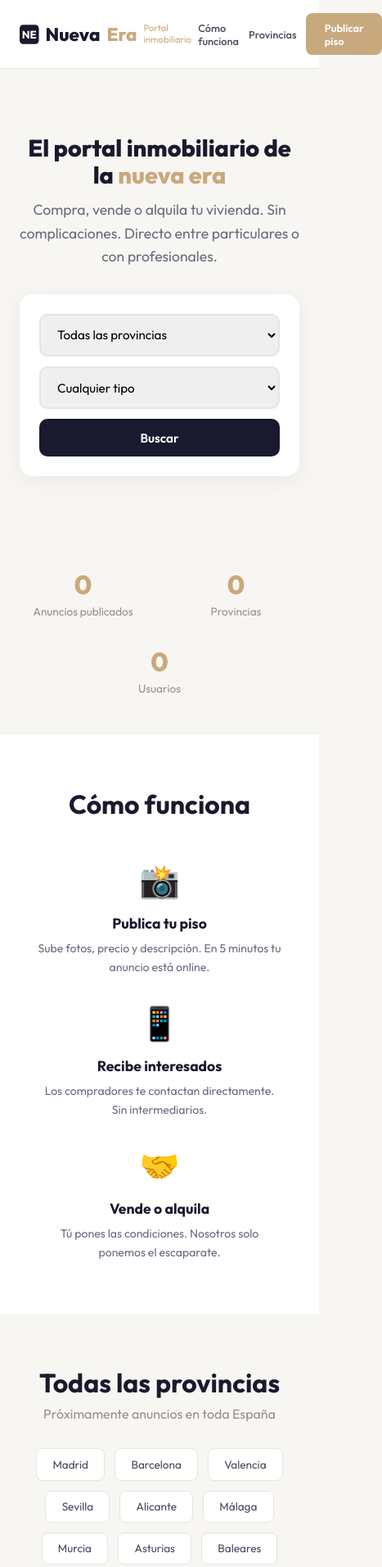
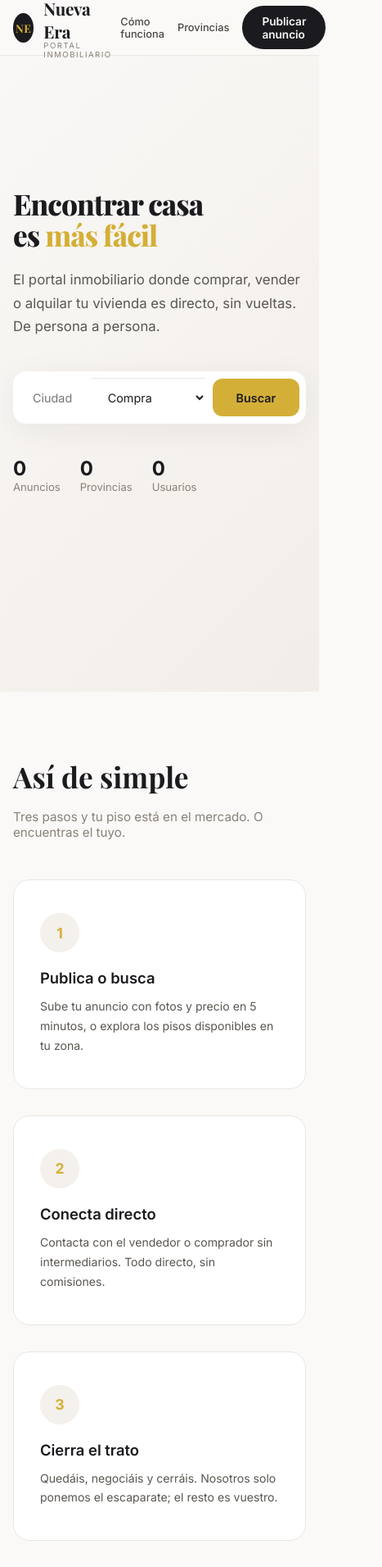
Before and after one commit to arstudio48/nueva-era, a plain HTML site: page index.html in a window 390 px wide. Shown: the top 1912 px of the page at 82% size, 467 px wide, since content can reach past the window. Drawn offline with nearby package versions, Linux system fonts and the light colour scheme.

Commit message:
redesign: look elegante, oscuro/dorado, estilo portal inmobiliario premium

```diff
--- a/index.html
+++ b/index.html
@@ -4,190 +4,273 @@
   <meta charset="UTF-8">
   <meta name="viewport" content="width=device-width, initial-scale=1.0">
   <title>Nueva Era — Portal Inmobiliario</title>
-  <meta name="description" content="Portal inmobiliario. Compra y venta de viviendas. Publica tu piso gratis. Encuentra tu hogar.">
+  <meta name="description" content="Portal inmobiliario. Compra, venta y alquiler de viviendas. Publica tu piso gratis. Encuentra tu hogar en Nueva Era.">
   <link rel="preconnect" href="https://fonts.googleapis.com">
   <link rel="preconnect" href="https://fonts.gstatic.com" crossorigin>
-  <link href="https://fonts.googleapis.com/css2?family=Outfit:wght@300;400;500;600;700;800&display=swap" rel="stylesheet">
+  <link href="https://fonts.googleapis.com/css2?family=Inter:wght@300;400;500;600;700;800&family=Playfair+Display:wght@500;600;700;800&display=swap" rel="stylesheet">
   <style>
     * { margin: 0; padding: 0; box-sizing: border-box; }
-    body { font-family: 'Outfit', sans-serif; background: #f8f6f3; color: #1a1a2e; }
-    .container { max-width: 1100px; margin: 0 auto; padding: 0 1.5rem; }
+    body { font-family: 'Inter', sans-serif; background: #faf9f7; color: #1b1b1f; }
+    .container { max-width: 1200px; margin: 0 auto; padding: 0 2rem; }
 
-    /* Header */
-    header { background: white; border-bottom: 1px solid #e8e4e0; padding: 1rem 0; position: sticky; top: 0; z-index: 100; }
-    header .container { display: flex; align-items: center; justify-content: space-between; }
-    .logo { font-size: 1.4rem; font-weight: 800; color: #1a1a2e; text-decoration: none; display: flex; align-items: center; gap: .5rem; }
-    .logo span { color: #c8a97e; }
-    .logo-sub { font-size: .7rem; font-weight: 400; color: #9a8e87; display: block; margin-top: -2px; }
-    nav { display: flex; gap: 1.5rem; align-items: center; }
-    nav a { color: #4a4a5e; text-decoration: none; font-size: .9rem; font-weight: 500; transition: color .15s; }
-    nav a:hover { color: #c8a97e; }
-    .btn-publicar { background: #c8a97e; color: white !important; padding: .6rem 1.4rem; border-radius: 8px; font-weight: 600; }
-    .btn-publicar:hover { background: #b89565 !important; }
+    /* H E A D E R */
+    header {
+      position: fixed; top: 0; left: 0; right: 0; z-index: 100;
+      background: rgba(250,249,247,.92); backdrop-filter: blur(12px);
+      border-bottom: 1px solid #eae7e2;
+      padding: 0 2rem; height: 68px;
+      display: flex; align-items: center; justify-content: space-between;
+    }
+    .logo-wrap { display: flex; align-items: center; gap: .75rem; text-decoration: none; }
+    .logo-icon { width: 36px; height: 36px; background: #1b1b1f; border-radius: 50%; display: flex; align-items: center; justify-content: center; font-family: 'Playfair Display', serif; font-weight: 700; font-size: .85rem; color: #d4af37; letter-spacing: .5px; }
+    .logo-text { font-family: 'Playfair Display', serif; font-size: 1.3rem; font-weight: 700; color: #1b1b1f; letter-spacing: -.3px; }
+    .logo-text small { display: block; font-family: 'Inter', sans-serif; font-size: .6rem; font-weight: 400; color: #8a8078; letter-spacing: 1.5px; text-transform: uppercase; margin-top: -2px; }
+    nav { display: flex; align-items: center; gap: 2rem; }
+    nav a { text-decoration: none; color: #4a4642; font-size: .88rem; font-weight: 500; transition: color .2s; position: relative; }
+    nav a::after { content: ''; position: absolute; bottom: -4px; left: 0; width: 0; height: 2px; background: #d4af37; transition: width .2s; }
+    nav a:hover { color: #1b1b1f; }
+    nav a:hover::after { width: 100%; }
+    .btn-primary {
+      background: #1b1b1f; color: #faf9f7 !important; padding: .65rem 1.5rem;
+      border-radius: 50px; font-weight: 600; font-size: .85rem; transition: all .2s;
+    }
+    .btn-primary:hover { background: #2d2d35; }
+    .btn-primary::after { display: none !important; }
 
-    /* Hero */
-    .hero { padding: 5rem 0 4rem; text-align: center; }
-    .hero h1 { font-size: 2.8rem; font-weight: 800; margin-bottom: .75rem; line-height: 1.15; }
-    .hero h1 span { color: #c8a97e; }
-    .hero p { font-size: 1.1rem; color: #6b6b7e; max-width: 600px; margin: 0 auto 2rem; line-height: 1.6; }
+    /* H E R O */
+    .hero {
+      min-height: 100vh; display: flex; align-items: center;
+      background: linear-gradient(135deg, #faf9f7 0%, #f2ede8 100%);
+      padding-top: 68px;
+    }
+    .hero-grid {
+      display: grid; grid-template-columns: 1fr 1fr; gap: 4rem; align-items: center;
+    }
+    .hero-content h1 {
+      font-family: 'Playfair Display', serif;
+      font-size: 3.5rem; font-weight: 800; line-height: 1.1; letter-spacing: -1px;
+      margin-bottom: 1.25rem; color: #1b1b1f;
+    }
+    .hero-content h1 em { font-style: normal; color: #d4af37; }
+    .hero-content p {
+      font-size: 1.05rem; line-height: 1.7; color: #5a5650;
+      margin-bottom: 2.5rem; max-width: 480px;
+    }
+    .hero-search {
+      background: white; border-radius: 16px; padding: .5rem;
+      box-shadow: 0 8px 40px rgba(0,0,0,.06);
+      display: flex; gap: .5rem; align-items: center;
+      max-width: 600px;
+    }
+    .hero-search input,
+    .hero-search select {
+      flex: 1; border: none; padding: .9rem 1rem; font-size: .9rem;
+      font-family: inherit; outline: none; background: transparent;
+      color: #1b1b1f; min-width: 0;
+    }
+    .hero-search select { cursor: pointer; min-width: 140px; border-left: 1px solid #eae7e2; }
+    .hero-search button {
+      background: #d4af37; border: none; border-radius: 12px;
+      padding: .9rem 1.8rem; font-weight: 600; font-size: .9rem;
+      cursor: pointer; font-family: inherit; color: #1b1b1f;
+      transition: background .2s; white-space: nowrap;
+    }
+    .hero-search button:hover { background: #c4a030; }
+    .hero-stats { display: flex; gap: 2.5rem; margin-top: 2.5rem; }
+    .hero-stats .num { font-size: 1.5rem; font-weight: 700; color: #1b1b1f; }
+    .hero-stats .lbl { font-size: .82rem; color: #8a8078; }
+    .hero-visual {
+      position: relative;
+    }
+    .hero-visual .img-placeholder {
+      width: 100%; aspect-ratio: 4/3;
+      background: linear-gradient(135deg, #1b1b1f 0%, #2d2d35 50%, #d4af37 100%);
+      border-radius: 24px; display: flex; align-items: center; justify-content: center;
+      color: rgba(255,255,255,.08); font-size: 4rem; overflow: hidden;
+      position: relative;
+    }
+    .hero-visual .img-placeholder::before {
+      content: '🏠'; position: absolute; top: 50%; left: 50%;
+      transform: translate(-50%,-50%); font-size: 6rem; opacity: .15;
+    }
+    .badge-float {
+      position: absolute; bottom: -1rem; left: -1rem;
+      background: white; border-radius: 16px; padding: 1.25rem;
+      box-shadow: 0 8px 32px rgba(0,0,0,.08);
+    }
+    .badge-float p { font-size: .8rem; color: #8a8078; }
+    .badge-float strong { color: #1b1b1f; font-size: 1.1rem; }
 
-    /* Buscador */
-    .buscador { background: white; border-radius: 16px; padding: 1.5rem; max-width: 700px; margin: 0 auto; box-shadow: 0 4px 24px rgba(0,0,0,.06); display: flex; gap: .75rem; flex-wrap: wrap; }
-    .buscador input, .buscador select { flex: 1; min-width: 180px; padding: .85rem 1rem; border: 2px solid #e8e4e0; border-radius: 10px; font-size: .95rem; font-family: inherit; outline: none; transition: border-color .2s; }
-    .buscador input:focus, .buscador select:focus { border-color: #c8a97e; }
-    .buscador button { padding: .85rem 2rem; background: #1a1a2e; color: white; border: none; border-radius: 10px; font-size: .95rem; font-weight: 600; cursor: pointer; font-family: inherit; transition: background .15s; }
-    .buscador button:hover { background: #2d2d4e; }
+    /* S E C C I O N E S */
+    section { padding: 5rem 0; }
+    section h2 {
+      font-family: 'Playfair Display', serif;
+      font-size: 2.2rem; font-weight: 700; margin-bottom: 1rem;
+    }
+    section .subtitle { color: #8a8078; font-size: .95rem; margin-bottom: 3rem; }
 
-    /* Stats */
-    .stats { padding: 3rem 0; text-align: center; }
-    .stats-grid { display: flex; gap: 2rem; justify-content: center; flex-wrap: wrap; }
-    .stat-item { flex: 1; min-width: 150px; }
-    .stat-item .num { font-size: 2rem; font-weight: 800; color: #c8a97e; }
-    .stat-item .label { font-size: .85rem; color: #9a8e87; margin-top: .25rem; }
+    /* C Ó M O   F U N C I O N A */
+    .steps { display: grid; grid-template-columns: repeat(3, 1fr); gap: 2rem; }
+    .step {
+      background: white; border-radius: 20px; padding: 2.5rem 2rem;
+      border: 1px solid #eae7e2; transition: all .2s;
+    }
+    .step:hover { border-color: #d4af37; box-shadow: 0 8px 32px rgba(212,175,55,.08); }
+    .step .num-circle {
+      width: 48px; height: 48px; border-radius: 50%; background: #f4f0eb;
+      display: flex; align-items: center; justify-content: center;
+      font-weight: 700; font-size: 1.1rem; color: #d4af37; margin-bottom: 1.25rem;
+    }
+    .step h3 { font-size: 1.15rem; font-weight: 600; margin-bottom: .75rem; }
+    .step p { font-size: .88rem; line-height: 1.7; color: #5a5650; }
 
-    /* Cómo funciona */
-    .como-funciona { padding: 4rem 0; background: white; }
-    .como-funciona h2 { text-align: center; font-size: 2rem; margin-bottom: 3rem; }
-    .steps { display: flex; gap: 2rem; justify-content: center; flex-wrap: wrap; }
-    .step { flex: 1; min-width: 220px; max-width: 300px; text-align: center; }
-    .step .icon { font-size: 2.5rem; margin-bottom: 1rem; }
-    .step h3 { font-size: 1.1rem; margin-bottom: .5rem; }
-    .step p { font-size: .88rem; color: #6b6b7e; line-height: 1.6; }
+    /* P R O V I N C I A S */
+    .prov-grid {
+      display: flex; flex-wrap: wrap; gap: .75rem; justify-content: center;
+    }
+    .prov-grid a {
+      padding: .65rem 1.4rem; background: white; border: 1px solid #eae7e2;
+      border-radius: 50px; color: #4a4642; text-decoration: none;
+      font-size: .85rem; font-weight: 500; transition: all .2s;
+    }
+    .prov-grid a:hover { border-color: #d4af37; background: #faf9f7; color: #1b1b1f; }
 
-    /* Provincias */
-    .provincias { padding: 4rem 0; }
-    .provincias h2 { text-align: center; font-size: 2rem; margin-bottom: .5rem; }
-    .provincias p.sub { text-align: center; color: #9a8e87; margin-bottom: 2rem; }
-    .prov-grid { display: flex; flex-wrap: wrap; gap: .75rem; justify-content: center; }
-    .prov-grid a { padding: .6rem 1.2rem; background: white; border: 1px solid #e8e4e0; border-radius: 8px; color: #4a4a5e; text-decoration: none; font-size: .85rem; transition: all .15s; }
-    .prov-grid a:hover { border-color: #c8a97e; color: #c8a97e; }
+    /* C T A */
+    .cta-box {
+      background: #1b1b1f; border-radius: 24px; padding: 4rem;
+      text-align: center; color: #faf9f7;
+    }
+    .cta-box h2 { color: #faf9f7; }
+    .cta-box p { color: #8a8078; font-size: .95rem; margin-bottom: 2rem; }
+    .cta-box .btn-primary { background: #d4af37; color: #1b1b1f !important; font-size: .95rem; padding: .85rem 2.5rem; display: inline-block; text-decoration: none; }
 
-    footer { text-align: center; padding: 2rem 0; color: #9a8e87; font-size: .82rem; border-top: 1px solid #e8e4e0; }
+    /* F O O T E R */
+    footer {
+      border-top: 1px solid #eae7e2; padding: 2.5rem 0;
+      text-align: center; color: #8a8078; font-size: .82rem;
+    }
 
-    /* Proximamente */
-    .coming-soon { background: #f8f6f3; border-radius: 12px; padding: 3rem; text-align: center; margin: 2rem 0; border: 2px dashed #dcd4ce; }
-    .coming-soon h3 { color: #c8a97e; font-size: 1.2rem; margin-bottom: .5rem; }
-    .coming-soon p { color: #9a8e87; font-size: .9rem; }
-
-    @media (max-width: 768px) {
-      .hero h1 { font-size: 1.8rem; }
+    @media (max-width: 900px) {
+      .hero-grid { grid-template-columns: 1fr; gap: 2rem; }
+      .hero-content h1 { font-size: 2.2rem; }
+      .hero-visual { display: none; }
+      .steps { grid-template-columns: 1fr; }
+      header { padding: 0 1rem; }
+      .container { padding: 0 1rem; }
       nav a { font-size: .8rem; }
-      nav { gap: .75rem; }
-      .buscador { flex-direction: column; }
-      .buscador input, .buscador select { min-width: auto; }
+      nav { gap: 1rem; }
+      .hero-search { flex-wrap: wrap; }
+      .hero-search select { border-left: none; border-top: 1px solid #eae7e2; }
+      .hero-stats { gap: 1.5rem; }
+      .cta-box { padding: 2rem 1.5rem; }
     }
   </style>
 </head>
 <body>
 
 <header>
-  <div class="container">
-    <a href="/" class="logo">
-      <svg width="32" height="32" viewBox="0 0 32 32"><rect width="32" height="32" rx="6" fill="#1a1a2e"/><text x="16" y="23" text-anchor="middle" fill="white" font-size="18" font-weight="700" font-family="Outfit,sans-serif">NE</text></svg>
-      Nueva <span>Era</span>
-      <span class="logo-sub">Portal inmobiliario</span>
+  <a href="/" class="logo-wrap">
+    <div class="logo-icon">NE</div>
+    <div class="logo-text">Nueva Era <small>Portal Inmobiliario</small></div>
   </a>
   <nav>
     <a href="#como-funciona">Cómo funciona</a>
     <a href="#provincias">Provincias</a>
-      <a href="#publicar" class="btn-publicar">Publicar piso</a>
+    <a href="#publicar" class="btn-primary">Publicar anuncio</a>
   </nav>
-  </div>
 </header>
 
 <section class="hero">
   <div class="container">
-    <h1>El portal inmobiliario de la <span>nueva era</span></h1>
-    <p>Compra, vende o alquila tu vivienda. Sin complicaciones. Directo entre particulares o con profesionales.</p>
-
-    <form class="buscador" onsubmit="return buscar(event)">
+    <div class="hero-grid">
+      <div class="hero-content">
+        <h1>Encontrar casa <br>es <em>más fácil</em></h1>
+        <p>El portal inmobiliario donde comprar, vender o alquilar tu vivienda es directo, sin vueltas. De persona a persona.</p>
+        <form class="hero-search" onsubmit="return buscar(event)">
+          <input type="text" placeholder="Ciudad, barrio o código postal...">
           <select>
-        <option value="">Todas las provincias</option>
-      </select>
-      <select>
-        <option value="">Cualquier tipo</option>
-        <option>Piso</option>
-        <option>Casa</option>
-        <option>Adosado</option>
-        <option>Ático</option>
-        <option>Local</option>
+            <option>Compra</option>
+            <option>Alquiler</option>
           </select>
           <button type="submit">Buscar</button>
         </form>
-  </div>
-</section>
-
-<section class="stats">
-  <div class="container">
-    <div class="stats-grid">
-      <div class="stat-item"><div class="num">0</div><div class="label">Anuncios publicados</div></div>
-      <div class="stat-item"><div class="num">0</div><div class="label">Provincias</div></div>
-      <div class="stat-item"><div class="num">0</div><div class="label">Usuarios</div></div>
+        <div class="hero-stats">
+          <div><div class="num">0</div><div class="lbl">Anuncios</div></div>
+          <div><div class="num">0</div><div class="lbl">Provincias</div></div>
+          <div><div class="num">0</div><div class="lbl">Usuarios</div></div>
         </div>
       </div>
-</section>
-
-<section class="como-funciona" id="como-funciona">
-  <div class="container">
-    <h2>Cómo funciona</h2>
-    <div class="steps">
-      <div class="step">
-        <div class="icon">📸</div>
-        <h3>Publica tu piso</h3>
-        <p>Sube fotos, precio y descripción. En 5 minutos tu anuncio está online.</p>
+      <div class="hero-visual">
+        <div class="img-placeholder"></div>
+        <div class="badge-float">
+          <p>Sin comisiones ocultas</p>
+          <strong>Directo vendedor ↔ comprador</strong>
         </div>
-      <div class="step">
-        <div class="icon">📱</div>
-        <h3>Recibe interesados</h3>
-        <p>Los compradores te contactan directamente. Sin intermediarios.</p>
-      </div>
-      <div class="step">
-        <div class="icon">🤝</div>
-        <h3>Vende o alquila</h3>
-        <p>Tú pones las condiciones. Nosotros solo ponemos el escaparate.</p>
       </div>
     </div>
   </div>
 </section>
 
-<section class="provincias" id="provincias">
+<section id="como-funciona">
   <div class="container">
-    <h2>Todas las provincias</h2>
-    <p class="sub">Próximamente anuncios en toda España</p>
+    <h2>Así de simple</h2>
+    <p class="subtitle">Tres pasos y tu piso está en el mercado. O encuentras el tuyo.</p>
+    <div class="steps">
+      <div class="step">
+        <div class="num-circle">1</div>
+        <h3>Publica o busca</h3>
+        <p>Sube tu anuncio con fotos y precio en 5 minutos, o explora los pisos disponibles en tu zona.</p>
+      </div>
+      <div class="step">
+        <div class="num-circle">2</div>
+        <h3>Conecta directo</h3>
+        <p>Contacta con el vendedor o comprador sin intermediarios. Todo directo, sin comisiones.</p>
+      </div>
+      <div class="step">
+        <div class="num-circle">3</div>
+        <h3>Cierra el trato</h3>
+        <p>Quedáis, negociáis y cerráis. Nosotros solo ponemos el escaparate; el resto es vuestro.</p>
+      </div>
+    </div>
+  </div>
+</section>
+
+<section id="provincias" style="background: white;">
+  <div class="container">
+    <h2>En toda España</h2>
+    <p class="subtitle">Estamos llegando a todas las provincias. Próximamente anuncios activos.</p>
     <div class="prov-grid">
       <a href="#">Madrid</a><a href="#">Barcelona</a><a href="#">Valencia</a>
       <a href="#">Sevilla</a><a href="#">Alicante</a><a href="#">Málaga</a>
       <a href="#">Murcia</a><a href="#">Asturias</a><a href="#">Baleares</a>
       <a href="#">Zaragoza</a><a href="#">Granada</a><a href="#">Cádiz</a>
-      <a href="#">Tenerife</a><a href="#">Vizcaya</a><a href="#">La Coruña</a>
+      <a href="#">Tenerife</a><a href="#">Vizcaya</a><a href="#">A Coruña</a>
       <a href="#">Valladolid</a><a href="#">Cantabria</a><a href="#">Navarra</a>
     </div>
   </div>
 </section>
 
-<section style="padding: 2rem 0 4rem" id="publicar">
+<section id="publicar">
   <div class="container">
-    <div class="coming-soon">
-      <h3>🚧 Publicación de anuncios — Próximamente</h3>
-      <p>Estamos preparando el sistema para que puedas publicar tu piso en minutos. Déjanos tu email y te avisamos.</p>
-      <div style="display:flex;gap:.5rem;justify-content:center;margin-top:1rem;flex-wrap:wrap">
-        <input type="email" placeholder="tu@email.com" style="padding:.75rem 1rem;border:2px solid #e8e4e0;border-radius:8px;font-size:.9rem;min-width:250px;font-family:inherit">
-        <button style="padding:.75rem 1.5rem;background:#c8a97e;color:white;border:none;border-radius:8px;font-weight:600;cursor:pointer;font-family:inherit">Avisarme</button>
-      </div>
+    <div class="cta-box">
+      <h2>¿Tienes un piso que vender?</h2>
+      <p>Publica tu anuncio gratis y llega a miles de compradores. Sin permanencia, sin comisiones ocultas.</p>
+      <a href="#" class="btn-primary">Publicar anuncio →</a>
+      <p style="margin-top:1.5rem;font-size:.8rem;color:#6b6560">Próximamente disponible. Déjanos tu email y te avisamos.</p>
     </div>
   </div>
 </section>
 
 <footer>
   <div class="container">
-    <p>Nueva Era — Portal Inmobiliario &copy; 2026. Todos los derechos reservados.</p>
+    <p>Nueva Era — Portal Inmobiliario © 2026</p>
   </div>
 </footer>
 
 <script>
 function buscar(e) {
   e.preventDefault();
-  alert('🔍 Próximamente — buscador activo. Vuelve pronto.');
+  alert('🔍 Buscador próximamente. Vuelve pronto.');
 }
 </script>
 
```
Lines whose indentation alone changed are shown as unchanged.
